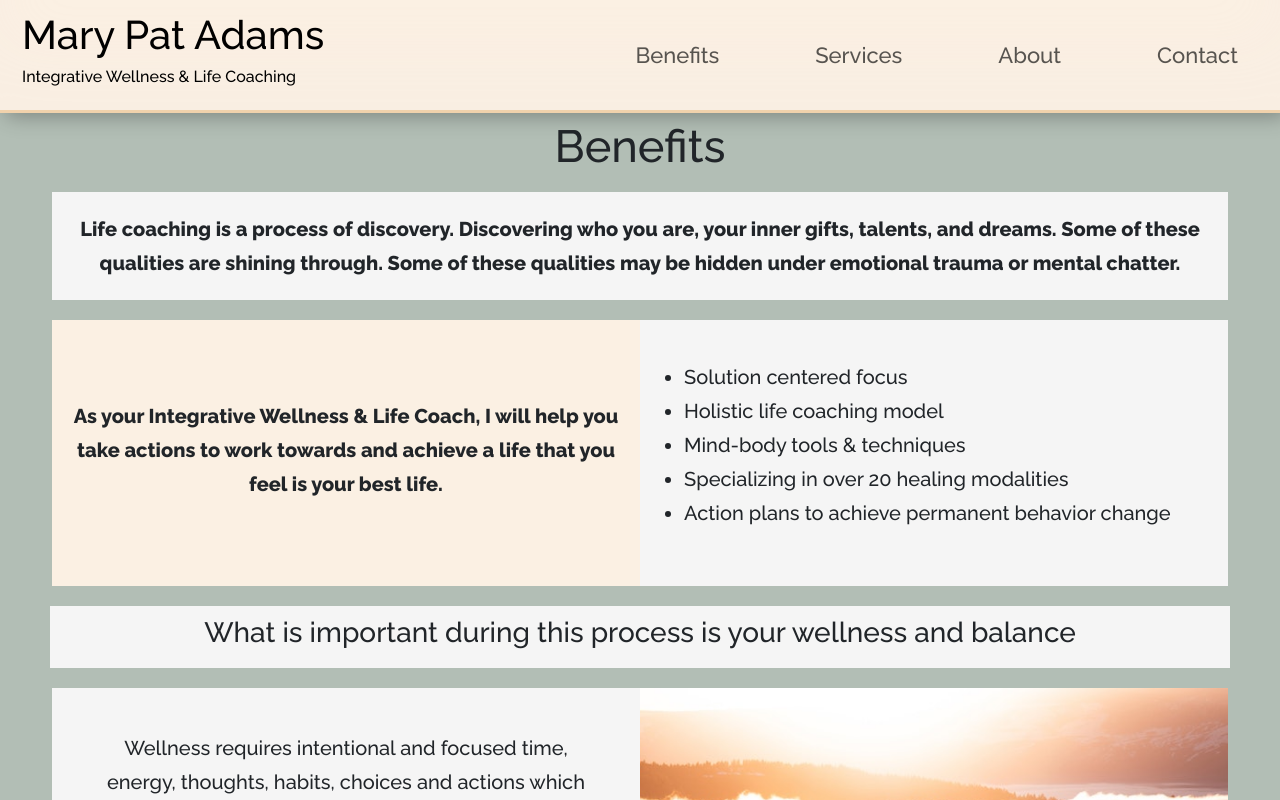
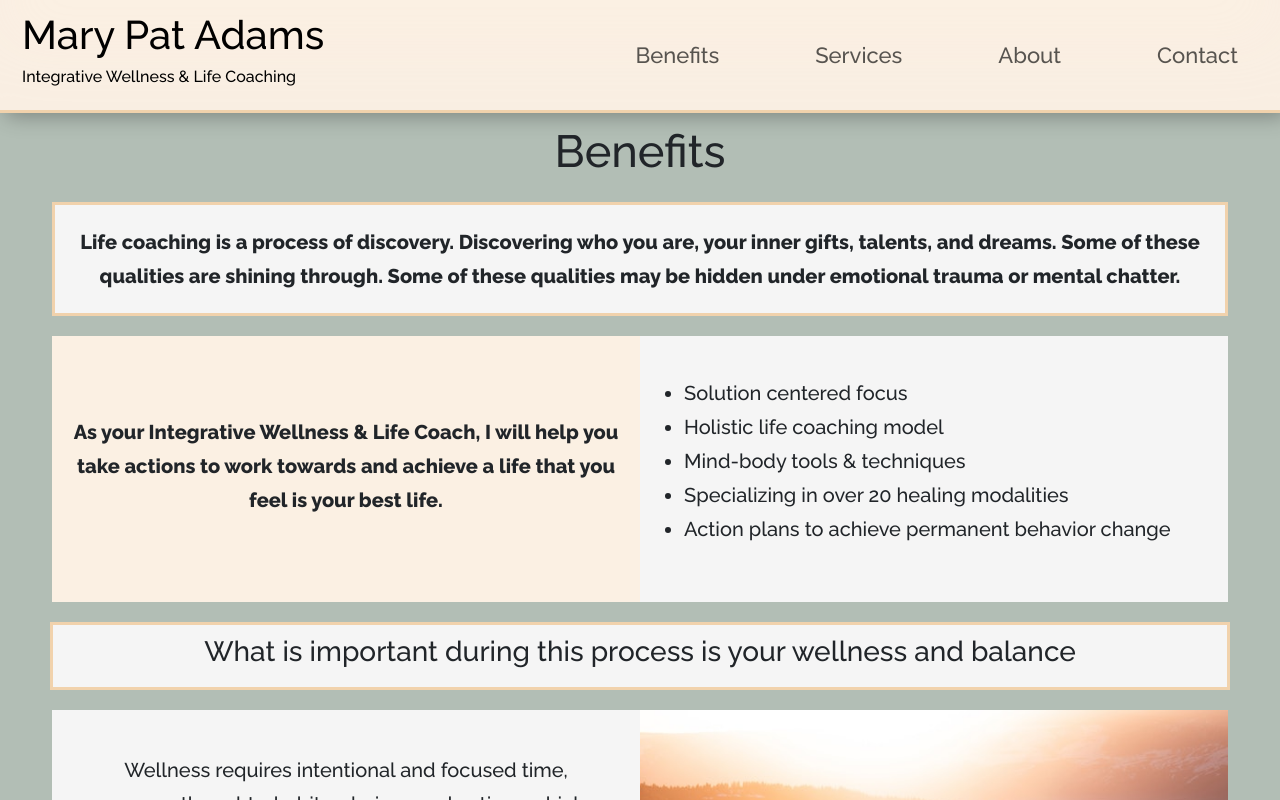
Before and after one commit to sarahkuss/mpa-website, a React (Create React App) app: page /benefits in a window 1280 px wide. Built offline with nearby package versions, Linux system fonts and the light colour scheme.

Commit message:
minor styling changes

```diff
--- a/src/styles/about.css
+++ b/src/styles/about.css
@@ -9,7 +9,7 @@
 }
 
 .about-title {
-  padding: 10px;
+  padding: 15px;
 }
 
 .about-title h1 {
--- a/src/styles/benefits.css
+++ b/src/styles/benefits.css
@@ -16,7 +16,7 @@ font-family: 'Raleway', sans-serif;
 
 .benefits-title {
   text-align: center;
-  padding: 10px;
+  padding: 15px;
 }
 
 .benefits-title h1 {
@@ -25,6 +25,7 @@ font-family: 'Raleway', sans-serif;
 
 .first-row {
   margin: 0px 40px 0px 40px !important;
+  border: 3px solid rgb(241, 210, 172);
 }
 
 .first-row-col {
@@ -58,6 +59,7 @@ font-family: 'Raleway', sans-serif;
   display: flex;
   justify-content: center;
   margin: 0px 50px 0px 50px;
+  border: 3px solid rgb(241, 210, 172);
 }
 
 .fourth-row {
@@ -125,6 +127,7 @@ font-family: 'Raleway', sans-serif;
   background-color: rgb(251, 240, 227);
   margin: 0px 40px !important;
   padding: 20px;
+  border: 3px solid rgb(241, 210, 172);
 }
 
 .seventh-row h3 {
```
